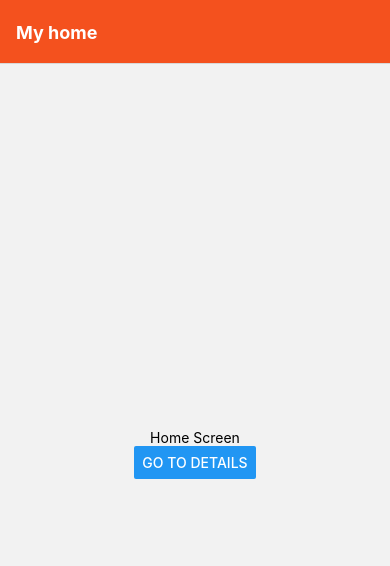
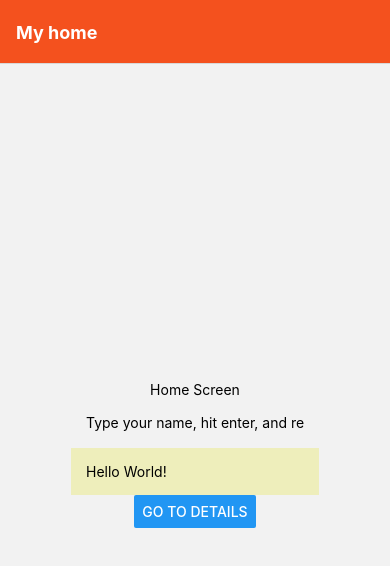
Before and after one commit to Sveta598/Hello-World-app, a React Native app: screen / in a window 390 px wide. Shown: the top 566 px of the page. Built offline with nearby package versions, Linux system fonts and the light colour scheme.

Commit message:
async storage

```diff
--- a/App.js
+++ b/App.js
@@ -1,12 +1,14 @@
- import * as React from 'react';
+import React from 'react';
 import { Button, View, Text } from 'react-native';
 import { NavigationContainer } from '@react-navigation/native';
 import { createNativeStackNavigator } from '@react-navigation/native-stack';
+import SavedInput from './SavedInput';
 
 function HomeScreen({ navigation }) {
   return (
     <View style={{ flex: 1, alignItems: 'center', justifyContent: 'center' }}>
       <Text>Home Screen</Text>
+      <SavedInput/>
       <Button
         title="Go to Details"
         onPress={() => navigation.navigate('Details')}
--- /dev/null
+++ b/Input.js
@@ -0,0 +1,28 @@
+import React, { useState } from 'react'
+import { StyleSheet, TextInput } from 'react-native'
+
+export default function Input({ placeholder, onSubmitEditing }) {
+  const [text, setText] = useState('')
+
+  return (
+    <TextInput
+      style={styles.input}
+      value={text}
+      placeholder={placeholder}
+      onChangeText={(value) => setText(value)}
+      onSubmitEditing={() => {
+        if (!text) return
+
+        onSubmitEditing(text)
+        setText('')
+      }}
+    />
+  )
+}
+
+const styles = StyleSheet.create({
+  input: {
+    padding: 15,
+    height: 50,
+  },
+})
--- /dev/null
+++ b/SavedInput.js
@@ -0,0 +1,54 @@
+import React, { useState, useEffect } from 'react'
+import { View, Text, StyleSheet } from 'react-native'
+import AsyncStorage from '@react-native-community/async-storage'
+import Input from './Input'
+
+const STORAGE_KEY = 'STRING_DATA'
+
+export default function SavedInput() {
+  const [name, setName] = useState('World')
+
+  async function loadName() {
+    try {
+      const name = await AsyncStorage.getItem(STORAGE_KEY)
+
+      if (name === null) return
+
+      setName(name)
+    } catch (e) {
+      console.error('Failed to load name.')
+    }
+  }
+
+  async function saveName(name) {
+    try {
+      await AsyncStorage.setItem(STORAGE_KEY, name)
+      setName(name)
+    } catch (e) {
+      console.error('Failed to save name.')
+    }
+  }
+
+  useEffect(() => {
+    loadName()
+  }, [])
+
+  return (
+    <View>
+      <Input
+        placeholder={'Type your name, hit enter, and refresh!'}
+        onSubmitEditing={(value) => {
+          saveName(value)
+        }}
+      />
+      <Text style={styles.text}>Hello {name}!</Text>
+    </View>
+  )
+}
+
+const styles = StyleSheet.create({
+  text: {
+    padding: 15,
+    backgroundColor: '#EEB',
+  },
+})
--- a/package.json
+++ b/package.json
@@ -10,6 +10,7 @@
     "lint": "eslint ."
   },
   "dependencies": {
+    "@react-native-async-storage/async-storage": "^1.15.5",
     "@react-navigation/native": "^6.0.1",
     "@react-navigation/native-stack": "^6.0.2",
     "react": "17.0.1",
```
Also changed, not shown: 2 other files (tests, documents, lock files or other folders). Lines whose indentation alone changed are shown as unchanged.
